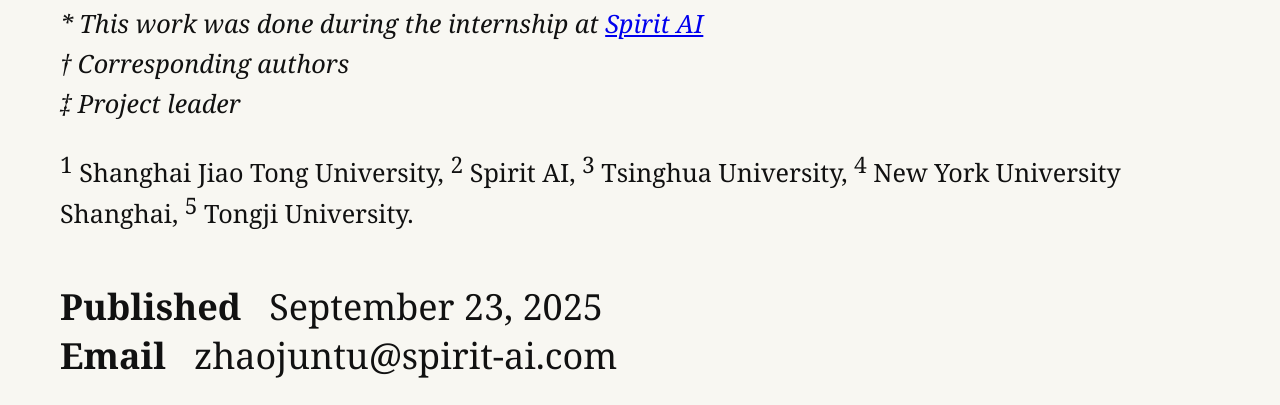
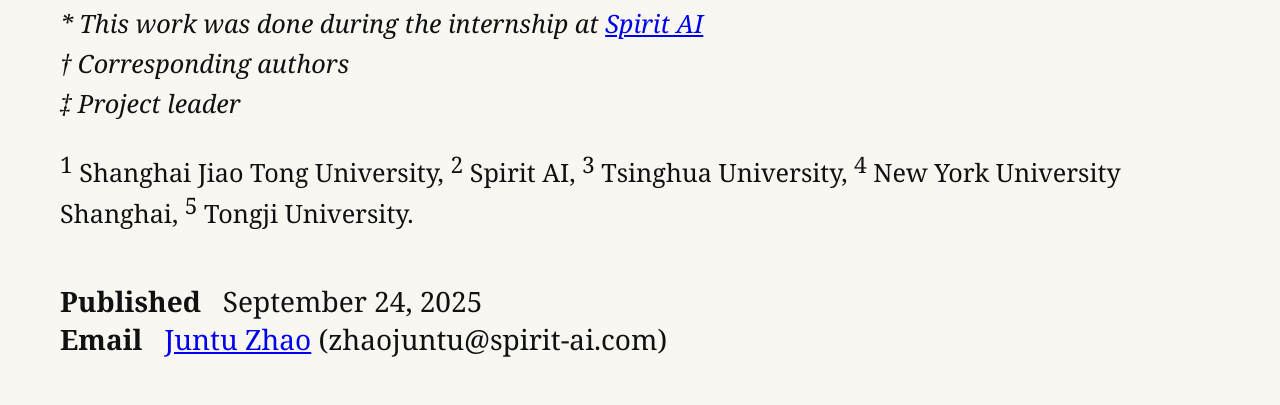
Before and after one commit to StateFreePolicy/StateFreePolicy.github.io, a plain HTML site: page index.html in a window 1280 px wide. Shown: the part 701-1106 px from the top of the page. Drawn offline with nearby package versions, Linux system fonts and the light colour scheme.

```diff
--- a/index.html
+++ b/index.html
@@ -28,7 +28,7 @@
     }
     .meta {
       margin-top: 50px;
-      font-size: 1.8em; /* Published 更大 */
+      font-size: 1.4em; /* Published 更大 */
     }
     .abstract {
       margin-top: 50px;
@@ -209,8 +209,8 @@
         </div>
 
         <div class="meta">
-        <div><strong>Published</strong> &nbsp; September 23, 2025</div>
-        <div><strong>Email</strong> &nbsp; zhaojuntu@spirit-ai.com</div>
+        <div><strong>Published</strong> &nbsp; September 24, 2025</div>
+        <div><strong>Email</strong> &nbsp; <a href="https://juntuzhao.run" target="_blank">Juntu Zhao</a> (zhaojuntu@spirit-ai.com)</div>
         </div>
 
         <div>
```
